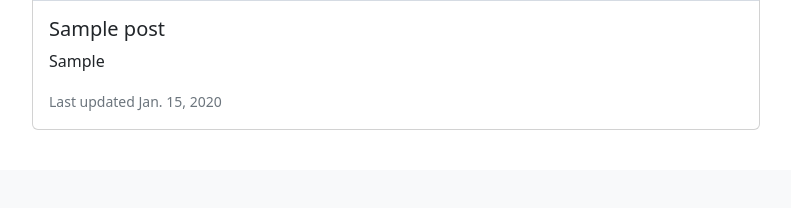
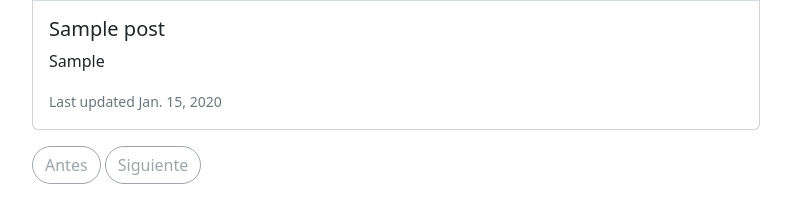
Before and after one commit to CodeSwallow/django-blog, a Django app: page /featured/ in a window 1280 px wide. Shown: the part 707-915 px from the top of the page, without its empty margins (50-841 px from the left). Before the commit the page ends 837 px from the top, so only its background shows below. Run offline with Django 4.2, Linux system fonts and the light colour scheme; tables that the repository leaves empty hold one stand-in row (values such as "Sample post"); grey boxes marked "Sample" are stand-in pictures.

Commit message:
pagination

```diff
--- a/blogs/templates/blogs/results.html
+++ b/blogs/templates/blogs/results.html
@@ -29,12 +29,27 @@
                 <div class="position-sticky" style="top: 2rem;">
                     <div class="p-4 mb-3 bg-light rounded">
                         <h4 class="fst-italic">Encontrados:</h4>
-                        <p class="mb-0">{{ post_list|length }}</p>
+                        <p class="mb-0">{{ page_obj.paginator.count }}</p>
                     </div>
                 </div>
             </div>
         </div>
 
+        <nav class="blog-pagination" aria-label="Pagination">
+            {% if page_obj.has_previous %}
+                <a class="btn btn-outline-primary rounded-pill"
+                   href="?page={{ page_obj.previous_page_number }}{% if query %}&search={{ query }}{% endif %}">Antes</a>
+            {% else %}
+                <a class="btn btn-outline-secondary rounded-pill disabled">Antes</a>
+            {% endif %}
+            {% if page_obj.has_next %}
+                <a class="btn btn-outline-primary rounded-pill"
+                   href="?page={{ page_obj.next_page_number }}{% if query %}&search={{ query }}{% endif %}">Siguiente</a>
+            {% else %}
+                <a class="btn btn-outline-secondary rounded-pill disabled">Siguiente</a>
+            {% endif %}
+        </nav>
+
     </main>
 </div>
 {% endblock %}
--- a/blogs/views.py
+++ b/blogs/views.py
@@ -34,6 +34,7 @@ class PostDetailView(generic.DetailView):
 class FeaturedListView(generic.ListView):
     model = Post
     template_name = 'blogs/results.html'
+    paginate_by = 2
 
     def get_queryset(self):
         query = Post.objects.filter(featured=True).filter(
@@ -45,6 +46,7 @@ class FeaturedListView(generic.ListView):
 class CategoryListView(generic.ListView):
     model = Post
     template_name = 'blogs/results.html'
+    paginate_by = 2
 
     def get_queryset(self):
         query = self.request.path.replace('/category/', '')
@@ -58,6 +60,7 @@ class CategoryListView(generic.ListView):
 class SearchResultsView(generic.ListView):
     model = Post
     template_name = 'blogs/results.html'
+    paginate_by = 2
 
     def get_queryset(self):
         query = self.request.GET.get('search')
@@ -68,7 +71,7 @@ class SearchResultsView(generic.ListView):
         ).distinct()
         return post_list
 
-    # def get_context_data(self, **kwargs):
-    #     context = super().get_context_data(**kwargs)
-    #     context['categories'] = Category.objects.all()
-    #     return context
+    def get_context_data(self, **kwargs):
+        context = super().get_context_data(**kwargs)
+        context['query'] = self.request.GET.get('search')
+        return context
```
